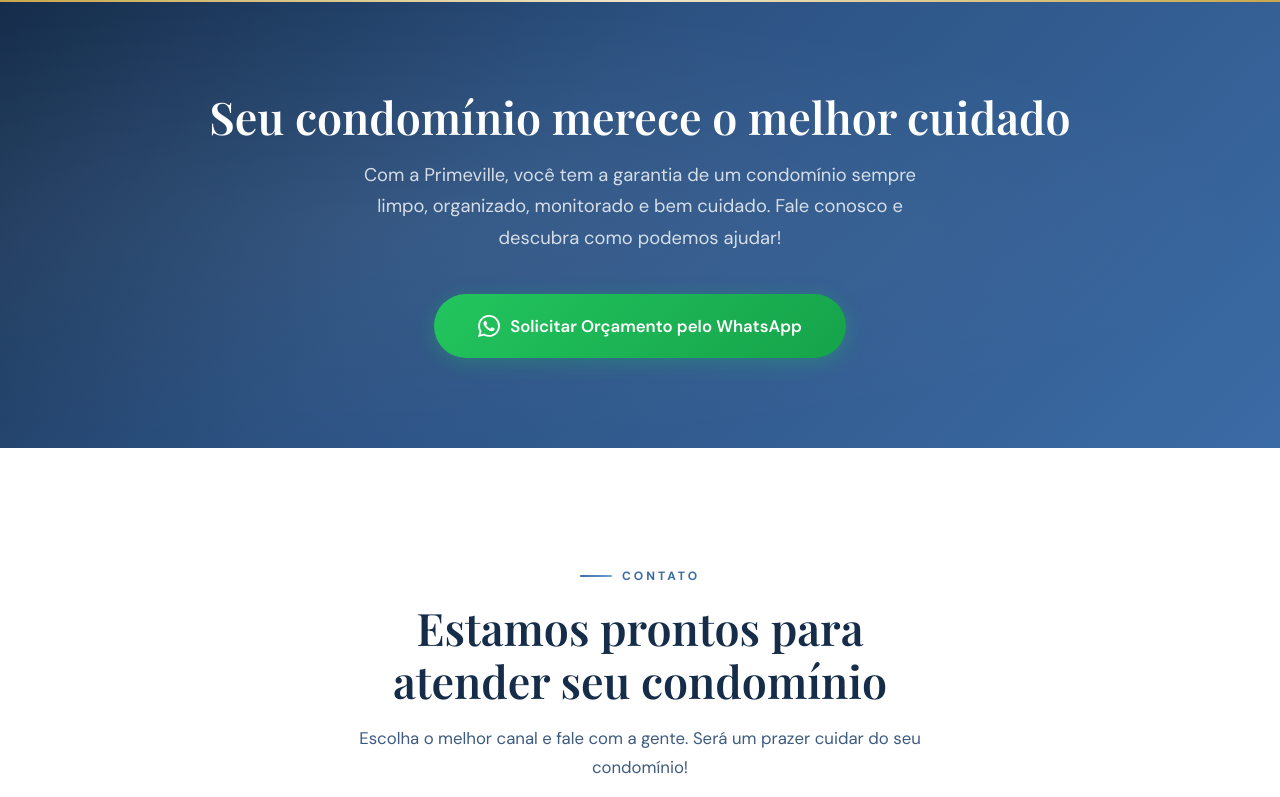
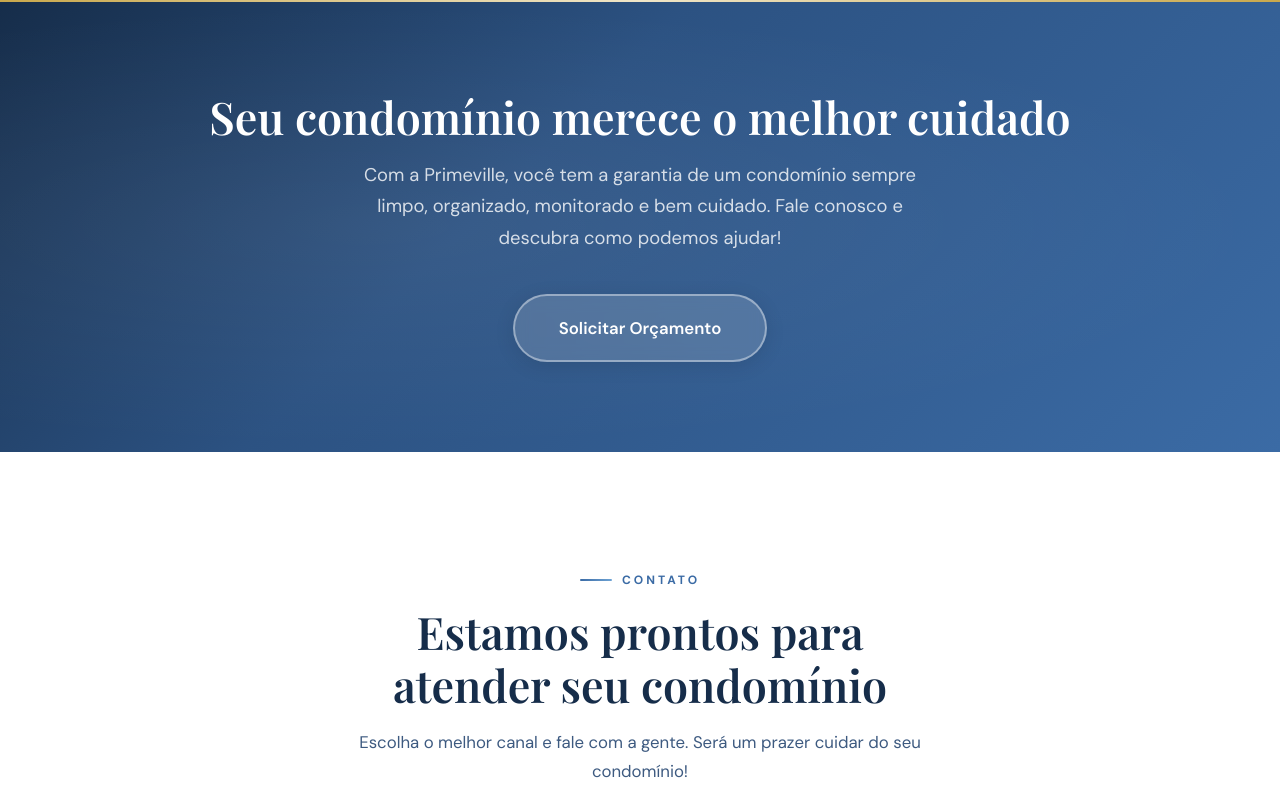
Before and after one commit to ArturAvilaa/primeville, a plain HTML site: page index.html in a window 1280 px wide. Shown: the part 3973-4770 px from the top of the page. Drawn offline with nearby package versions, Linux system fonts and the light colour scheme.

Commit message:
Add files via upload

```diff
--- a/index.html
+++ b/index.html
@@ -44,6 +44,8 @@
     .btn-whatsapp:hover { background: linear-gradient(135deg, #16a34a, #15803d); box-shadow: 0 8px 28px rgba(34,197,94,0.4); transform: translateY(-2px); }
     .btn-contact { background: linear-gradient(135deg, var(--blue-mid), var(--blue-brand)); color: var(--white); box-shadow: 0 4px 20px rgba(44,82,130,0.25); }
     .btn-contact:hover { background: linear-gradient(135deg, var(--blue-deep), var(--blue-mid)); box-shadow: 0 8px 28px rgba(22,45,74,0.35); transform: translateY(-2px); }
+    .btn-cta-blue { background: rgba(255,255,255,0.15); color: var(--white); border: 2px solid rgba(255,255,255,0.4); backdrop-filter: blur(8px); box-shadow: 0 4px 20px rgba(0,0,0,0.1); font-size: 1.05rem; padding: 18px 44px; }
+    .btn-cta-blue:hover { background: rgba(255,255,255,0.25); border-color: rgba(255,255,255,0.7); box-shadow: 0 8px 32px rgba(0,0,0,0.15); transform: translateY(-2px); }
 
     /* Navbar */
     .navbar { position: fixed; top: 0; left: 0; right: 0; z-index: 1000; background: rgba(255,255,255,0.95); backdrop-filter: blur(24px) saturate(180%); border-bottom: 1px solid rgba(22,45,74,0.05); transition: all 0.3s; }
@@ -363,9 +365,8 @@
   <div class="container fade-up">
     <h2>Seu condomínio merece o melhor cuidado</h2>
     <p>Com a Primeville, você tem a garantia de um condomínio sempre limpo, organizado, monitorado e bem cuidado. Fale conosco e descubra como podemos ajudar!</p>
-    <a href="https://wa.me/5548991100586?text=Olá!%20Gostaria%20de%20solicitar%20um%20orçamento%20para%20meu%20condomínio." class="btn btn-whatsapp" target="_blank">
-      <svg width="22" height="22" viewBox="0 0 24 24" fill="currentColor"><path d="M17.472 14.382c-.297-.149-1.758-.867-2.03-.967-.273-.099-.471-.148-.67.15-.197.297-.767.966-.94 1.164-.173.199-.347.223-.644.075-.297-.15-1.255-.463-2.39-1.475-.883-.788-1.48-1.761-1.653-2.059-.173-.297-.018-.458.13-.606.134-.133.298-.347.446-.52.149-.174.198-.298.298-.497.099-.198.05-.371-.025-.52-.075-.149-.669-1.612-.916-2.207-.242-.579-.487-.5-.669-.51-.173-.008-.371-.01-.57-.01-.198 0-.52.074-.792.372-.272.297-1.04 1.016-1.04 2.479 0 1.462 1.065 2.875 1.213 3.074.149.198 2.096 3.2 5.077 4.487.709.306 1.262.489 1.694.625.712.227 1.36.195 1.871.118.571-.085 1.758-.719 2.006-1.413.248-.694.248-1.289.173-1.413-.074-.124-.272-.198-.57-.347m-5.421 7.403h-.004a9.87 9.87 0 01-5.031-1.378l-.361-.214-3.741.982.998-3.648-.235-.374a9.86 9.86 0 01-1.51-5.26c.001-5.45 4.436-9.884 9.888-9.884 2.64 0 5.122 1.03 6.988 2.898a9.825 9.825 0 012.893 6.994c-.003 5.45-4.437 9.884-9.885 9.884m8.413-18.297A11.815 11.815 0 0012.05 0C5.495 0 .16 5.335.157 11.892c0 2.096.547 4.142 1.588 5.945L.057 24l6.305-1.654a11.882 11.882 0 005.683 1.448h.005c6.554 0 11.89-5.335 11.893-11.893a11.821 11.821 0 00-3.48-8.413z"/></svg>
-      Solicitar Orçamento pelo WhatsApp
+    <a href="https://wa.me/5548991100586?text=Olá!%20Gostaria%20de%20solicitar%20um%20orçamento%20para%20meu%20condomínio." class="btn btn-cta-blue" target="_blank">
+      Solicitar Orçamento
     </a>
   </div>
 </section>
```
